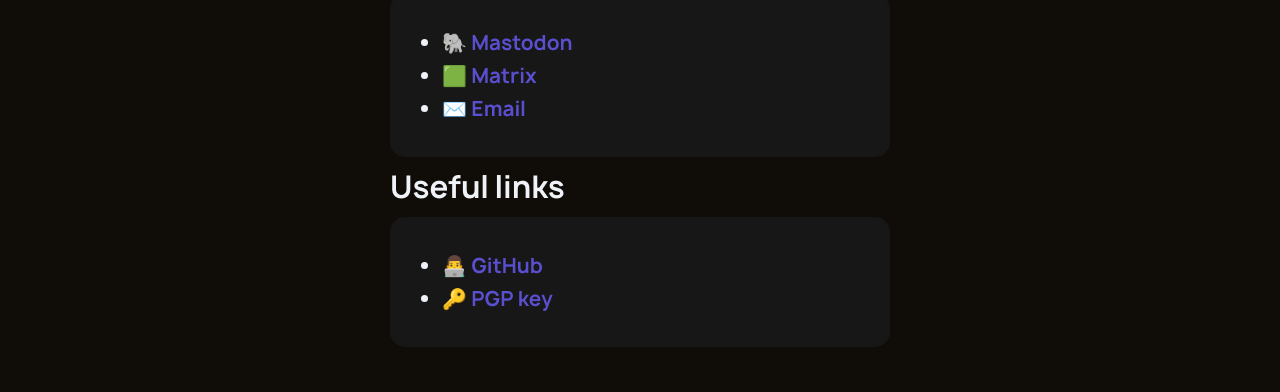
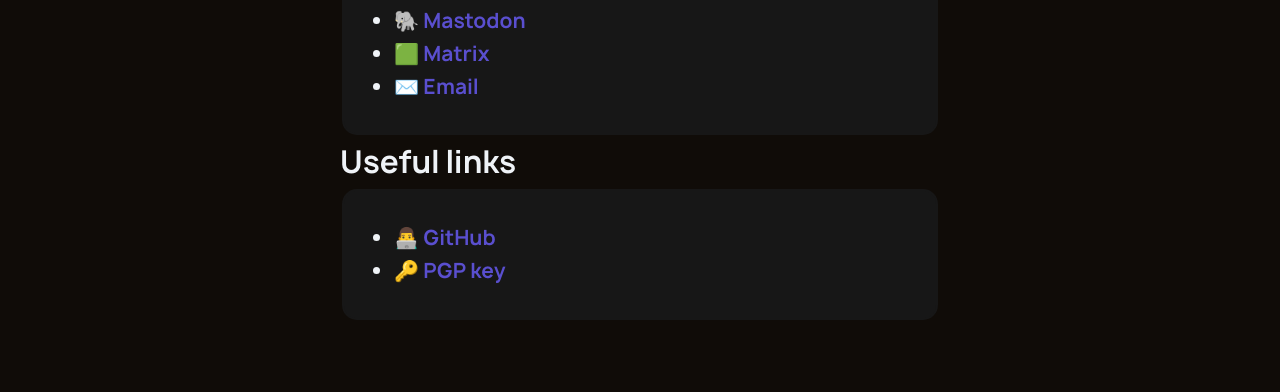
Before and after one commit to avarnex/avarnex.github.io, a plain HTML site: page index.html in a window 1280 px wide. Shown: the part 603-995 px from the top of the page. After the commit the page ends 955 px from the top, so only its background shows below. Drawn offline with Linux system fonts and the light colour scheme.

Commit message:
Small changes

```diff
--- a/style.css
+++ b/style.css
@@ -17,7 +17,7 @@ body {
     background: var(--bg-color);
     color: var(--text-color);
     font-family: Manrope;
-    font-size: 2.5vh;
+    font-size: clamp(1rem, 0.9rem + 0.45vw, 1.5rem);
 }
 
 /* Text */
@@ -53,17 +53,17 @@ div.header {
 }
 
 div.content {
-  margin: 1em auto;
-  max-width: 500px;
+  margin: 0.5em auto;
+  max-width: 600px;
   padding: 1em;
 }
 
 /* Cards */
 
 div.card {
-  max-width: 500px;
+  max-width: 600px;
   padding: 10px;
-  margin: 5px 0;
+  margin: 2px;
 
   background: var(--fg-color);
   border: solid 2px var(--fg-color);
```
